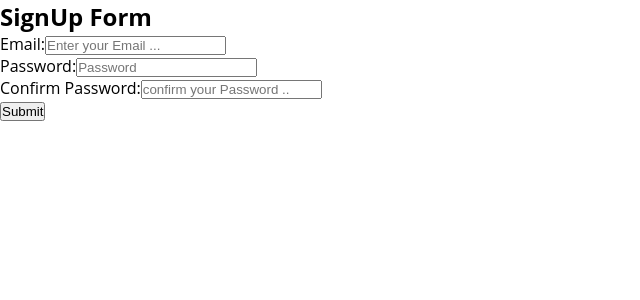
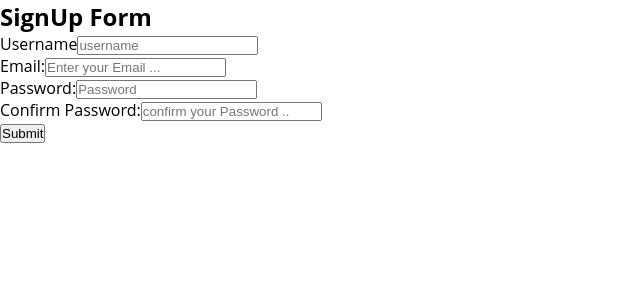
Before and after one commit to GSG-G13/ecommerce-react-node, a React (Create React App) app in the folder public/: page /signup in a window 1280 px wide. Shown: the top 300 px of the page, without its empty margins (0-640 px from the left). Built offline with nearby package versions, Linux system fonts and the light colour scheme.

Commit message:
add username input Relates #47

```diff
--- a/public/src/Components/LoginForm/index.jsx
+++ b/public/src/Components/LoginForm/index.jsx
@@ -1,4 +1,5 @@
 import { useState } from "react";
+
 
 import {Link} from "react-router-dom";
 const LoginForm = () => {
--- a/public/src/Components/SignUpForm/index.jsx
+++ b/public/src/Components/SignUpForm/index.jsx
@@ -1,10 +1,13 @@
 import { useState } from "react";
+
 import './style.css'
 
 const SignUpForm = () => {
+  const [name, setName] = useState("");
   const [email, setEmail] = useState("");
   const [password, setPassword] = useState("");
   const [confirmPassword, setConfirmPassword] = useState("");
+
   const [errors, setErrors] = useState([]);
 
   const handleInputChange = (event) => {
@@ -60,6 +63,16 @@ const SignUpForm = () => {
     <div className="signUp-form">
       <h2>SignUp Form</h2>
       <form onSubmit={handleSubmit}>
+      <div className="form-group">
+          <label>Username</label>
+          <input
+            type="text"
+            placeholder="username"
+            value={name}
+            onChange={(e) => setName(e.target.value)}
+          />
+          {errors.name && <p className="error">{errors.name}</p>}
+        </div>
         <div className="form-group">
           <label>Email:</label>
           <input
```
